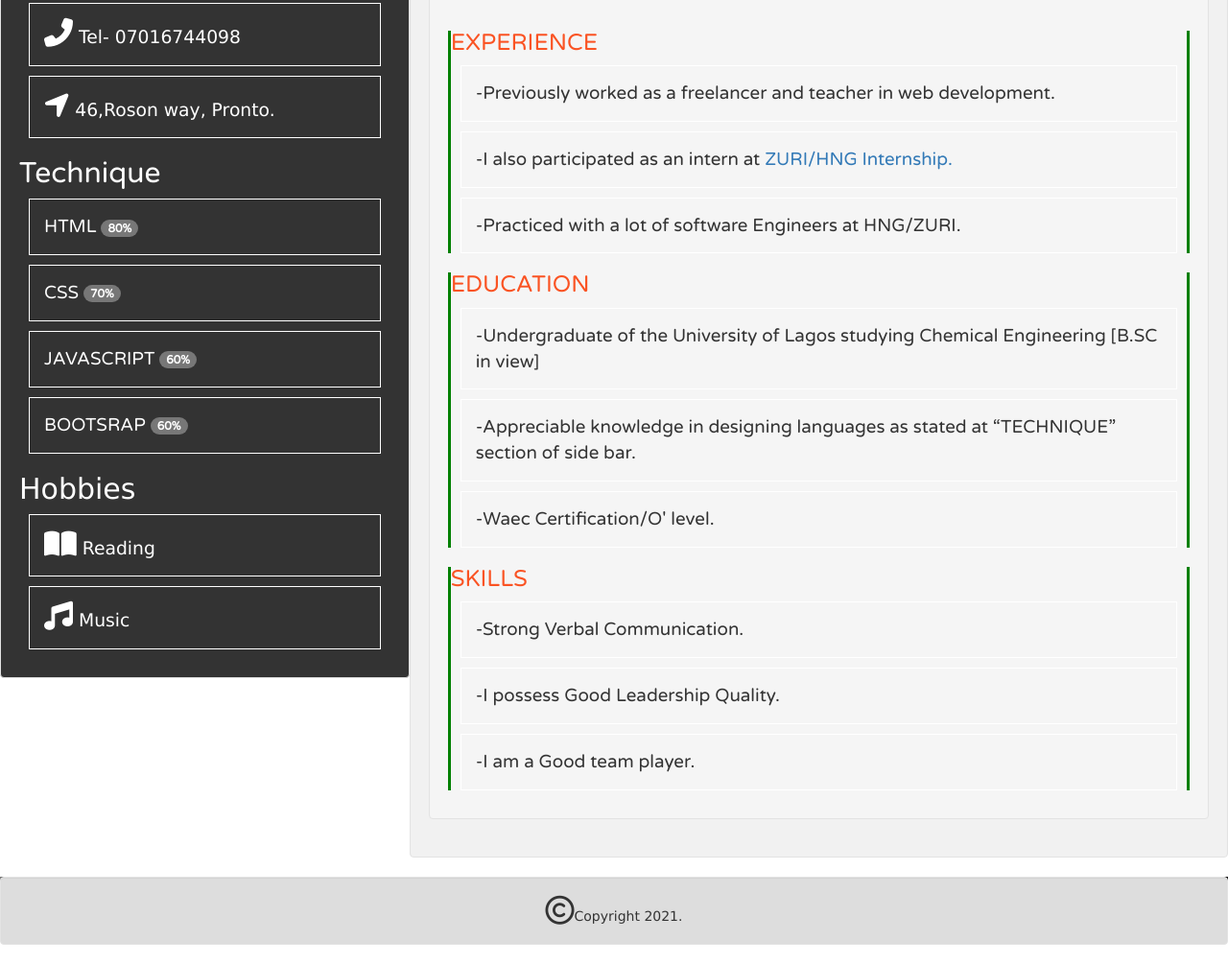
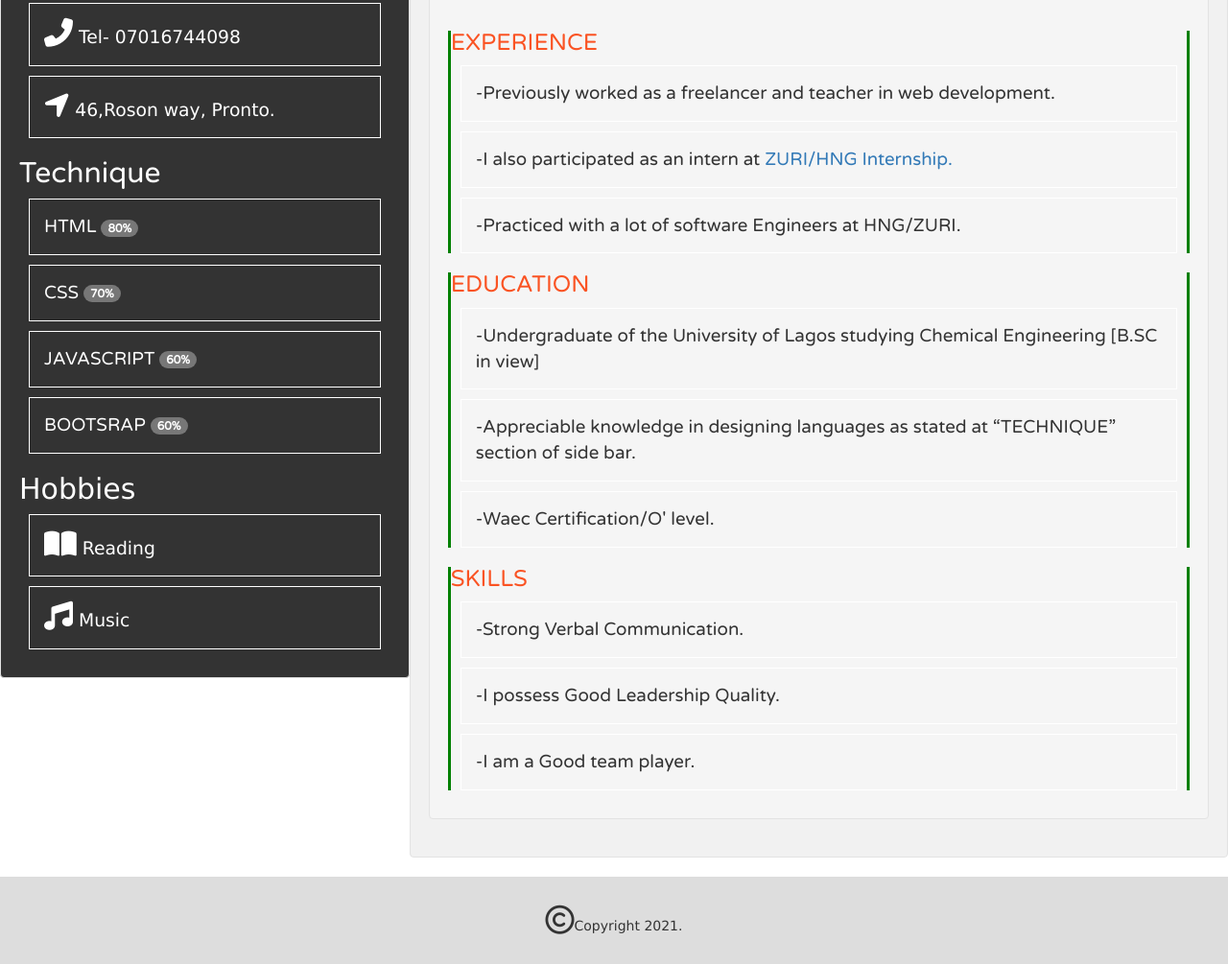
Before and after one commit to Starboy77/HNG-TASK, a plain HTML site: page index.html in a window 1280 px wide. Shown: the part 465-1470 px from the top of the page at 96% size. Drawn offline with nearby package versions, Linux system fonts and the light colour scheme.

Commit message:
Update index.html

```diff
--- a/index.html
+++ b/index.html
@@ -61,8 +61,8 @@
 	.leftcon h3 {color:#fa5323;
 			    }
 	.footer {text-align: center;
-
-			 background-color:#ddd;
+		 padding:30px; margin-top:auto;
+		 background-color:#ddd;
 			 }
 	#overall {background-image:linear-gradient(to bottom right,tan, wheat);
 	         }
@@ -146,7 +146,7 @@
 		</div>
 
 	</div>
-	<div class="footer well"><i class="far fa-copyright"></i>Copyright 2021.</div>
+	<div class="footer"><i class="far fa-copyright"></i>Copyright 2021.</div>
 
 
 
```
